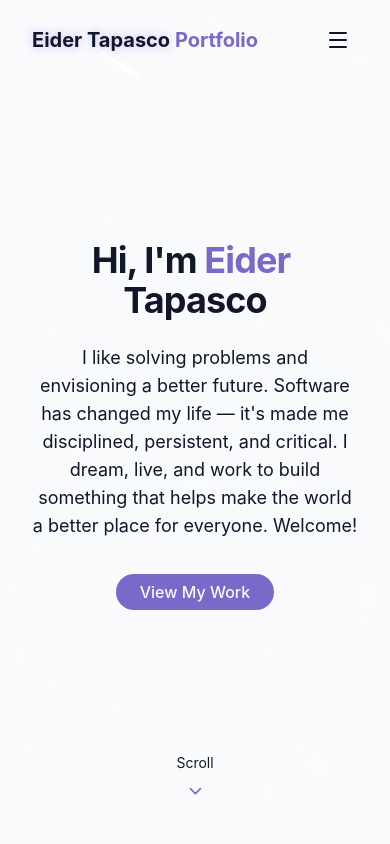
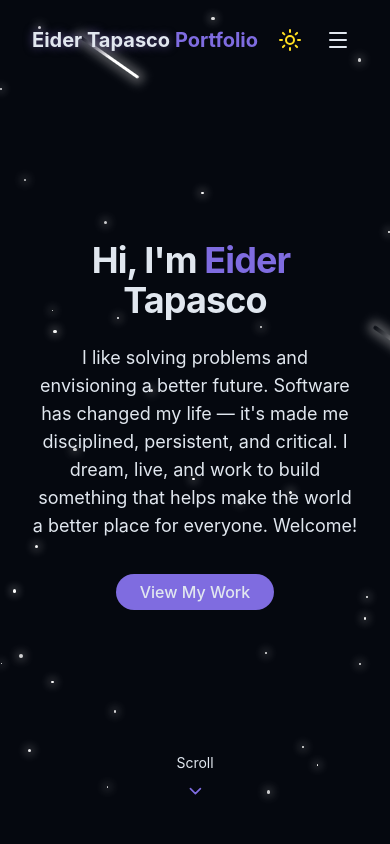
Before and after one commit to eidertapasco/portfolio-eider, a React (Vite) app: page / in a window 390 px wide. Shown: the top 844 px of the page. Built offline with nearby package versions, Linux system fonts and the light colour scheme.

Commit message:
fix: correct theme toggle and project asset paths
Default to dark mode while preserving the saved preference, show the theme toggle on mobile, use root-relative public image paths, rename the third project to bloopi, and remove the unused navbar import.

```diff
--- a/src/components/NavBar.jsx
+++ b/src/components/NavBar.jsx
@@ -1,4 +1,3 @@
-import { href } from "react-router-dom"
 import { cn } from "@/lib/utils"
 import { useEffect, useState } from "react";
 import { X, Menu} from "lucide-react"
--- a/src/components/ProjectsSection.jsx
+++ b/src/components/ProjectsSection.jsx
@@ -6,7 +6,7 @@ const projects = [
         id: 1,
         title: "Kooby",
         description: "An AI-powered document translator that detects what your file is about (PDF, Word, PowerPoint) and translates it using the correct terminology for that topic. Features real-time streaming translation and an inline word/phrase lookup tool.",
-        image: "/public/projects/kooby.png",
+        image: "/projects/kooby.png",
         tags: ["TypeScript", "React", "Tailwind CSS", "Node.js", "Ollama"],
         demoUrl: "#",
         githubUrl: "#",
@@ -15,16 +15,16 @@ const projects = [
         id: 2,
         title: "Rydex",
         description: "An AI-powered document translator that detects what your file is about (PDF, Word, PowerPoint) and translates it using the correct terminology for that topic. Features real-time streaming translation and an inline word/phrase lookup tool.",
-        image: "/public/projects/Rydex.png",
+        image: "/projects/Rydex.png",
         tags: ["TypeScript", "Angular", "Tailwind CSS", "Node.js"],
         demoUrl: "#",
         githubUrl: "#",
     },
     {
         id: 3,
-        title: "Kooby",
+        title: "bloopi",
         description: "An AI-powered document translator that detects what your file is about (PDF, Word, PowerPoint) and translates it using the correct terminology for that topic. Features real-time streaming translation and an inline word/phrase lookup tool.",
-        image: "/public/projects/kooby.png",
+        image: "/projects/kooby.png",
         tags: ["TypeScript", "React", "Tailwind CSS", "Node.js", "Ollama"],
         demoUrl: "#",
         githubUrl: "#",
--- a/src/components/ThemeToggle.jsx
+++ b/src/components/ThemeToggle.jsx
@@ -3,36 +3,24 @@ import { useEffect, useState } from "react"; //4.2k (gzipped: 1.8k)
 import { cn } from "@/lib/utils"
 
 export const ThemeToggle = () => {
-    const [isDarkMode, setIsDarkMode] = useState(false);
+    const [isDarkMode, setIsDarkMode] = useState(
+        () => localStorage.getItem("theme") !== "light"
+    );
 
     useEffect(() => {
-        const storedTheme = localStorage.getItem("theme");
-        if (storedTheme === "dark") {
-            setIsDarkMode(true);
-            document.documentElement.classList.add("dark");
-        } else {
-            localStorage.setItem("theme", "light");
-            setIsDarkMode(false);
-        }
-
-    }, []);
+        document.documentElement.classList.toggle("dark", isDarkMode);
+        localStorage.setItem("theme", isDarkMode ? "dark" : "light");
+    }, [isDarkMode]);
 
     const toggleTheme = () => {
-        if (isDarkMode) {
-            document.documentElement.classList.remove("dark");
-            localStorage.setItem("theme", "light")
-            setIsDarkMode(false);
-        } else {
-            document.documentElement.classList.add("dark");
-            localStorage.setItem("theme", "dark");
-            setIsDarkMode(true);
-        }
+        setIsDarkMode((currentMode) => !currentMode);
     };
 
     return (
         <button onClick={toggleTheme}
+            aria-label={isDarkMode ? "Switch to light mode" : "Switch to dark mode"}
             className={cn(
-                "fixed max-sm:hidden top-4 right-5 z-50 p-2 rounded-full transition-colors duration-300",
+                "fixed top-5 right-20 md:top-4 md:right-5 z-50 p-2 rounded-full transition-colors duration-300",
                 "focus:outline-hidden"
             )}
         >
@@ -41,7 +29,7 @@ export const ThemeToggle = () => {
                 <Sun className="h-6 w-6 text-yellow-300" />
 
             ) : (
-                <Moon className="h6 w6 text-blue-900" />
+                <Moon className="h-6 w-6 text-blue-900" />
 
             )}
         </button>
```
